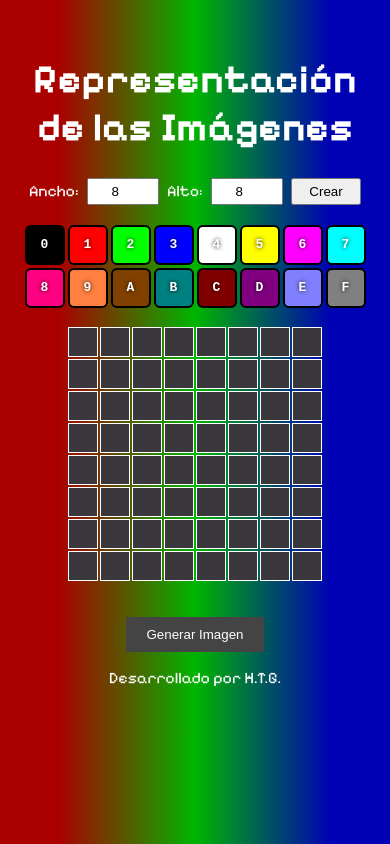
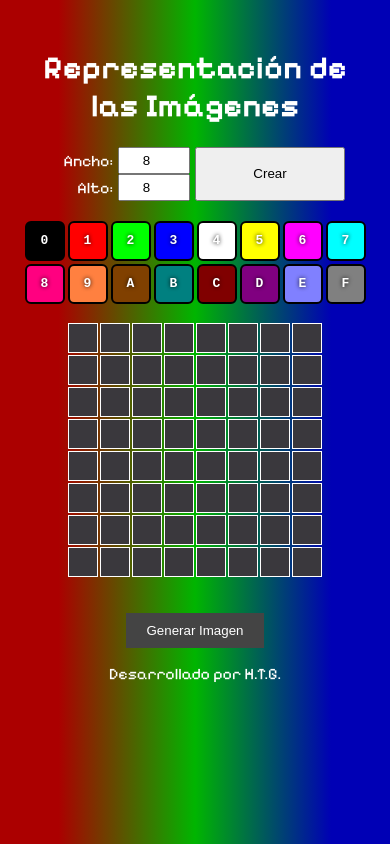
Before and after one commit to HenryTorres/Representacion-Imagenes, a plain HTML site: page index.html in a window 390 px wide. Drawn offline with Linux system fonts and the light colour scheme.

Commit message:
Add responsive design

```diff
--- a/assets/styles.css
+++ b/assets/styles.css
@@ -15,7 +15,18 @@ h1 {
 }
 
 .controls {
-    margin-bottom: 20px;
+    /* border: 1px solid #fff; */
+    margin: 0 auto 20px;
+    max-width: 300px;
+
+    display: grid;
+    grid-template-columns: 1fr 1fr;
+
+    label {
+        display: flex;
+        justify-content: flex-end;
+        align-items: center;
+    }
 }
 
 input[type="number"] {
@@ -24,12 +35,6 @@ input[type="number"] {
     margin: 0 5px;
     text-align: center;
 }
-
-.controls button {
-    width: 70px;
-    padding: 4px;
-}
-
 
 #grid {
     margin: 0 auto 20px;
@@ -63,8 +68,7 @@ input[type="number"] {
 }
 
 /* PALETA: ahora en dos filas encima de la cuadricula */
-.palette,
-.palette2 {
+.palette {
     display: grid;
     grid-template-columns: repeat(8, 40px);
     /* 8 por fila → 2 filas */
@@ -134,3 +138,9 @@ input[type="number"] {
 #saveBtn:hover {
     background: #666;
 }
+
+@media screen and (width <=390px) {
+    h1 {
+        font-size: 2em;
+    }
+}
--- a/index.html
+++ b/index.html
@@ -16,8 +16,10 @@
 
     <main>
         <section class="controls">
-            <label>Ancho: <input type="number" id="cols" value="8" min="1"></label>
-            <label>Alto: <input type="number" id="rows" value="8" min="1"></label>
+            <div class="row-input">
+                <label>Ancho: <input type="number" id="cols" value="8" min="1"></label>
+                <label>Alto: <input type="number" id="rows" value="8" min="1"></label>
+            </div>
             <button onclick="generateGrid()">Crear</button>
         </section>
 
```
